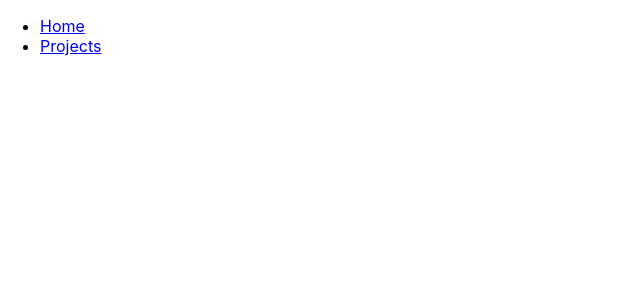
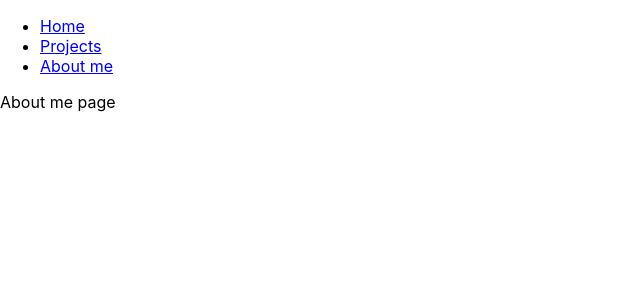
Before and after one commit to DonNinja/ylth, a React (Create React App) app: page /about in a window 1280 px wide. Before the commit this address had no page. Shown: the top 300 px of the page, without its empty margins (0-640 px from the left). Built offline with nearby package versions, Linux system fonts and the light colour scheme.

Commit message:
Created link to about page

```diff
--- a/src/App.tsx
+++ b/src/App.tsx
@@ -5,6 +5,7 @@ import './App.css';
 import Landing from './components/landing';
 import Header from './components/header';
 import Projects from './components/projects';
+import About from './components/about';
 
 
 function App() {
@@ -15,6 +16,7 @@ function App() {
                 <Routes>
                     <Route path='/' element={<Landing />} />
                     <Route path='/projects' element={<Projects />} />
+                    <Route path='/about' element={<About />} />
                 </Routes>
             </Router>
         </>
--- /dev/null
+++ b/src/components/about.tsx
@@ -0,0 +1,9 @@
+const About = () => {
+    return (
+        <>
+            <p>About me page</p>
+        </>
+    )
+}
+
+export default About;
--- a/src/components/header.tsx
+++ b/src/components/header.tsx
@@ -5,6 +5,7 @@ const Header = () => (
         <ul>
             <li><Link to="/">Home</Link></li>
             <li><Link to="/projects">Projects</Link></li>
+            <li><Link to="/about">About me</Link></li>
         </ul>
 
     </>
```
